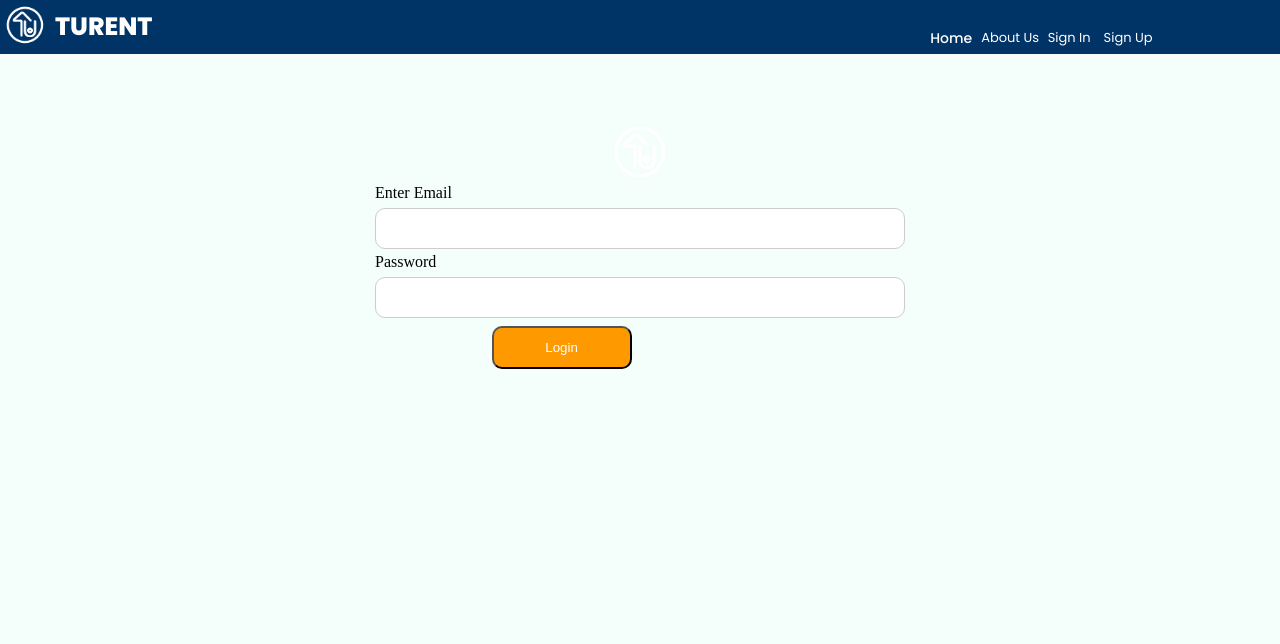
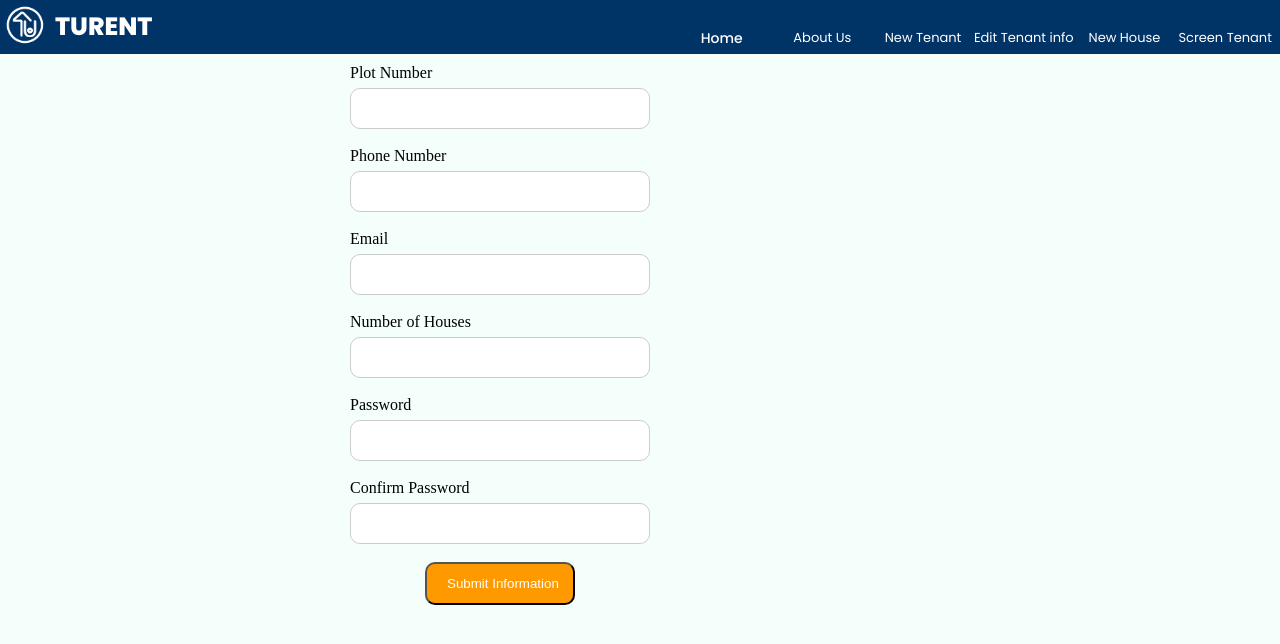
Before and after one commit to Laban254/TuRent_community, a Flask app: page / in a window 1280 px wide. Shown: the top 644 px of the page. Run offline with Flask 2, Linux system fonts and the light colour scheme.

Commit message:
added plot_registration.html and it's css

```diff
--- a/app/static/css/base.css
+++ b/app/static/css/base.css
@@ -158,3 +158,34 @@
     background-color: #66CC99;
     color: rgb(238, 229, 229);
 }
+
+/*plot registration*/
+.plot_info_form {
+    margin-top: 10px;
+    margin-left: 350px;
+    margin-right: 300px;
+    width: 300px;
+}
+
+
+input.plot_info_text[type="text"],
+input.plot_info_email[type="email"],
+input.plot_info_number[type="number"],
+input.plot_info_password[type="password"],
+input.plot_info_tel[type="tel"] {
+    width: 100%;
+    padding: 12px;
+    border-radius: 10px;
+    border: 1px solid #ccc;
+    box-sizing: border-box;
+    margin-top: 6px;
+}
+
+input.plot_info_submit[type="submit"] {
+    border-radius: 10px;
+    width: 150px;
+    margin-left: 25%;
+    padding: 12px 20px;
+    background-color: #FF9900;
+    color: white;
+}
--- /dev/null
+++ b/app/templates/plot_registration.html
@@ -0,0 +1,25 @@
+{%extends 'base.html'%}
+
+{%block content%}
+<form class="plot_info_form">
+    <label for="plot">Plot Number</label>
+    <input type="text" id="plot"  class="plot_info_text" name="plot" required><br><br>
+
+    <label for="phone">Phone Number</label>
+    <input type="tel" id="phone" name="phone" class="plot_info_tel" pattern="[0-9]{10}" required><br><br>
+
+    <label for="email">Email</label>
+    <input type="email" id="email" name="email"  class="plot_info_email" required><br><br>
+
+    <label for="houses">Number of Houses</label>
+    <input type="number" id="houses"  class="plot_info_number" name="houses" min="1"  required><br><br>
+
+    <label for="password">Password</label>
+    <input type="password" id="password" class="plot_info_password" name="password" required><br><br>
+
+    <label for="confirmPassword">Confirm Password</label>
+    <input type="password" id="confirmPassword" class="plot_info_password" name="confirmPassword" required><br><br>
+
+    <input type="submit" class="plot_info_submit" value="Submit Information">
+</form>
+{%endblock%}
--- a/app/views.py
+++ b/app/views.py
@@ -32,7 +32,7 @@
 
 @app.route("/")
 def turent_home():
-    return render_template("login.html")
+    return render_template("plot_registration.html")
 
 # ...
 
```
